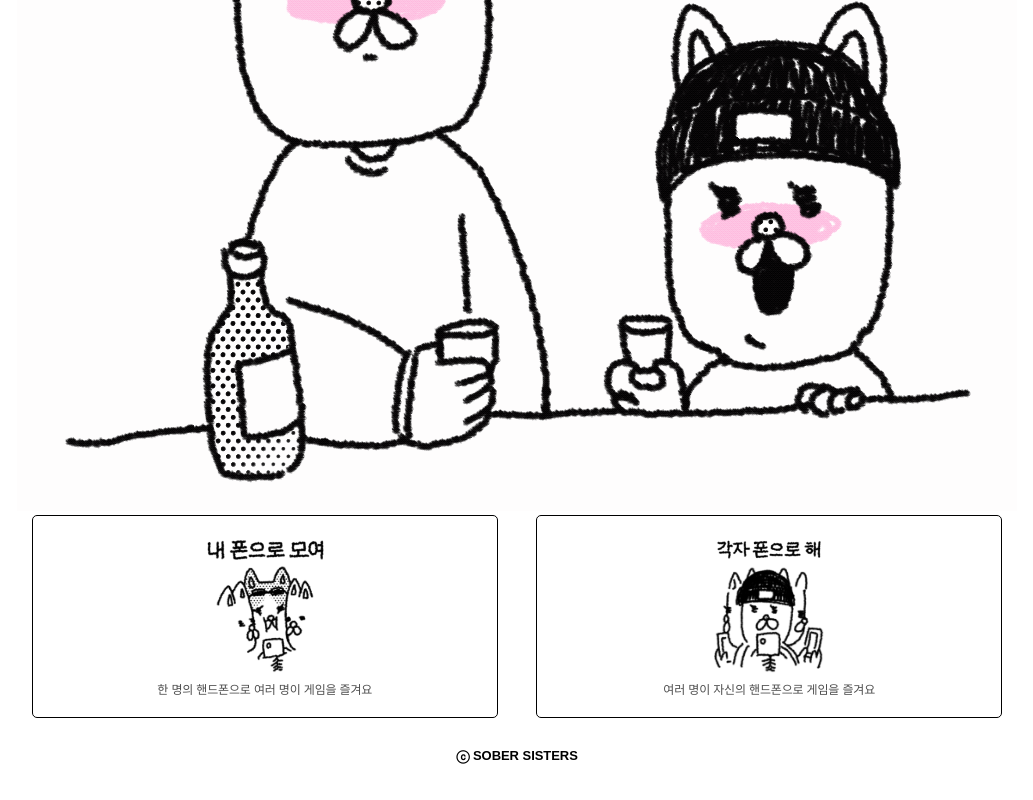
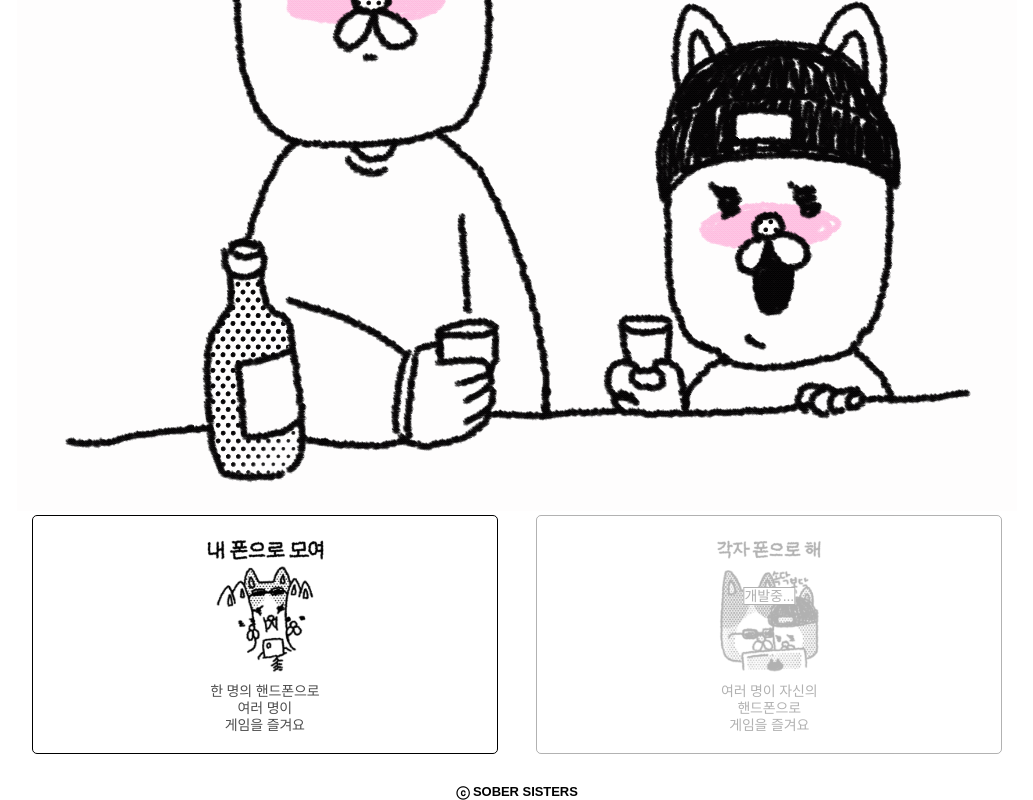
Before and after one commit to mau-may/search-game, a React (Create React App) app: page / in a window 1280 px wide. Shown: the part 559-1359 px from the top of the page, without its empty margins (123-1156 px from the left). Before the commit the page ends 1323 px from the top, so only its background shows below. Built offline with nearby package versions, Linux system fonts and the light colour scheme; no server answers.

Commit message:
design: 메인페이지 개발중인 항목 디자인 수정

```diff
--- a/src/assets/scss/main.scss
+++ b/src/assets/scss/main.scss
@@ -13,16 +13,37 @@
             box-sizing: border-box;
             padding:20px;
             text-align: center;
+            font-size:14px;
 
             a{
                 display: block;
                 color:rgba(0,0,0,.7);
-                font-size:12px;
                 word-break: keep-all;
 
-                img.viewImg{ display:block;  width:auto; height: 108px; margin:0 auto 10px;}
 
-                span{line-height:1.2em;}
+            }
+
+            .viewImg{
+                display:block;  width:auto; height: 108px;
+                margin:0 auto 10px;
+            }
+            span{line-height:1.2em; white-space: pre-line;}
+
+            &.develop{
+                opacity: 0.3;
+
+                .viewImg{
+                    position: relative;
+
+                    .badge{
+                        position: absolute;
+                        left:50%; top:20%;
+                        z-index: 1;
+                        background-color: #fff;
+                        border:1px solid #000;
+                        transform:translateX(-50%);
+                    }
+                }
             }
         }
     }
--- a/src/components/Kimchi/SearchBar.tsx
+++ b/src/components/Kimchi/SearchBar.tsx
@@ -51,7 +51,7 @@ const SearchBar = ({searchList, setSearchList, inputList, setInputList }:{search
 
 		setSearchList(await GameSearch(params));
 
-		//Todo 여기서 모달 띄우면 됨
+		//모달 오픈
 		setModalOpen(true);
 	}
 
--- a/src/locales/en/translation.json
+++ b/src/locales/en/translation.json
@@ -11,11 +11,14 @@
         "search": "검색하기",
         "source": "출처",
         "reset": "처음으로 돌아가기",
-        "keep-going": "게임 계속하기"
+        "keep-going": "게임 계속하기",
+        "confirm": "확인",
+        "close": "닫기",
+        "dev": "개발중..."
     },
     "main": {
-        "summary-with": "한 명의 핸드폰으로 여러 명이 게임을 즐겨요",
-        "summary-alone": "여러 명이 자신의 핸드폰으로 게임을 즐겨요"
+        "summary-with": "한 명의 핸드폰으로\n 여러 명이\n 게임을 즐겨요",
+        "summary-alone": "여러 명이 자신의\n 핸드폰으로\n 게임을 즐겨요"
     },
     "notfound": {
         "title": "잘못된 페이지입니다.",
@@ -31,7 +34,9 @@
         "input-placeholder": "과일, 채소를 입력하세요.",
         "result-have":"는\n 있습니다!",
         "result-already":"는\n 이미 나왔습니다!",
-        "if-search-worng": "혹시 검색 결과가 틀렸다면?"
+        "result-no":"는\n 없습니다!",
+        "if-search-worng": "혹시 검색 결과가 틀렸다면?",
+        "need-study": "* 과일, 채소 이외 키워드 작성자는\n 즉시 참교육 해주세요 ㅋ"
     },
     "etc": {
         "doing": "애기 더 재밌는 게임 개발 중.."
--- a/src/locales/ko/translation.json
+++ b/src/locales/ko/translation.json
@@ -13,11 +13,12 @@
         "reset": "처음으로 돌아가기",
         "keep-going": "게임 계속하기",
         "confirm": "확인",
-        "close": "닫기"
+        "close": "닫기",
+        "dev": "개발중..."
     },
     "main": {
-        "summary-with": "한 명의 핸드폰으로 여러 명이 게임을 즐겨요",
-        "summary-alone": "여러 명이 자신의 핸드폰으로 게임을 즐겨요"
+        "summary-with": "한 명의 핸드폰으로\n 여러 명이\n 게임을 즐겨요",
+        "summary-alone": "여러 명이 자신의\n 핸드폰으로\n 게임을 즐겨요"
     },
     "notfound": {
         "title": "잘못된 페이지입니다.",
--- a/src/pages/Main/Main.tsx
+++ b/src/pages/Main/Main.tsx
@@ -3,6 +3,7 @@ import { Link } from 'react-router-dom';
 import { Footer } from '../../components/common/Footer';
 import soberGif from '../../assets/images/main/main.gif';
 import aloneImg from '../../assets/images/main/phone_alone.png';
+import aloneDevImg from '../../assets/images/main/alone_dev.png';
 import aloneText from '../../assets/images/common/text_alone.png';
 import withImg from '../../assets/images/main/phone_with.png';
 import withText from '../../assets/images/common/text_with.png';
@@ -24,12 +25,13 @@ const Main = () => {
 						<span>{t(`main.summary-with`)}</span>
 					</Link>
 				</li>
-				<li>
-					<Link to="/alone">
-						<img src={aloneText} alt={t(`main.summary-alone`)} />
-						<img src={aloneImg} className="viewImg" alt={t(`main.summary-alone`)} />
-						<span>{t(`main.summary-alone`)}</span>
-					</Link>
+				<li className="develop">
+					<img src={aloneText} alt={t(`main.summary-alone`)} />
+					<div className="viewImg">
+						<span className="badge">{t(`common.dev`)}</span>
+						<img src={aloneDevImg} className="viewImg" alt={t(`main.summary-alone`)} />
+					</div>
+					<span>{t(`main.summary-alone`)}</span>
 				</li>
 			</ul>
 		</div>
```
Also changed, not shown: src/assets/images/main/alone_dev.png (added).
